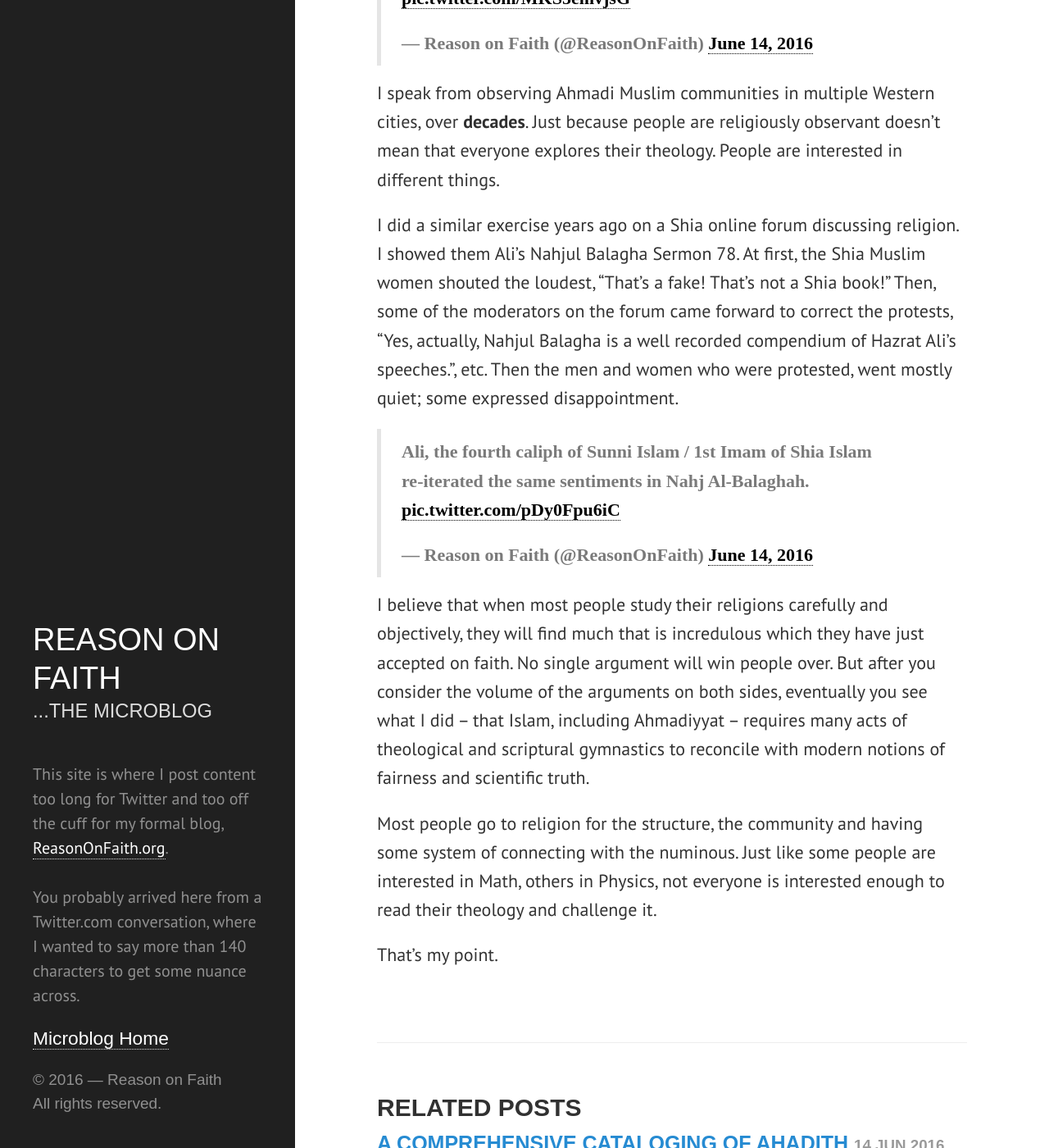
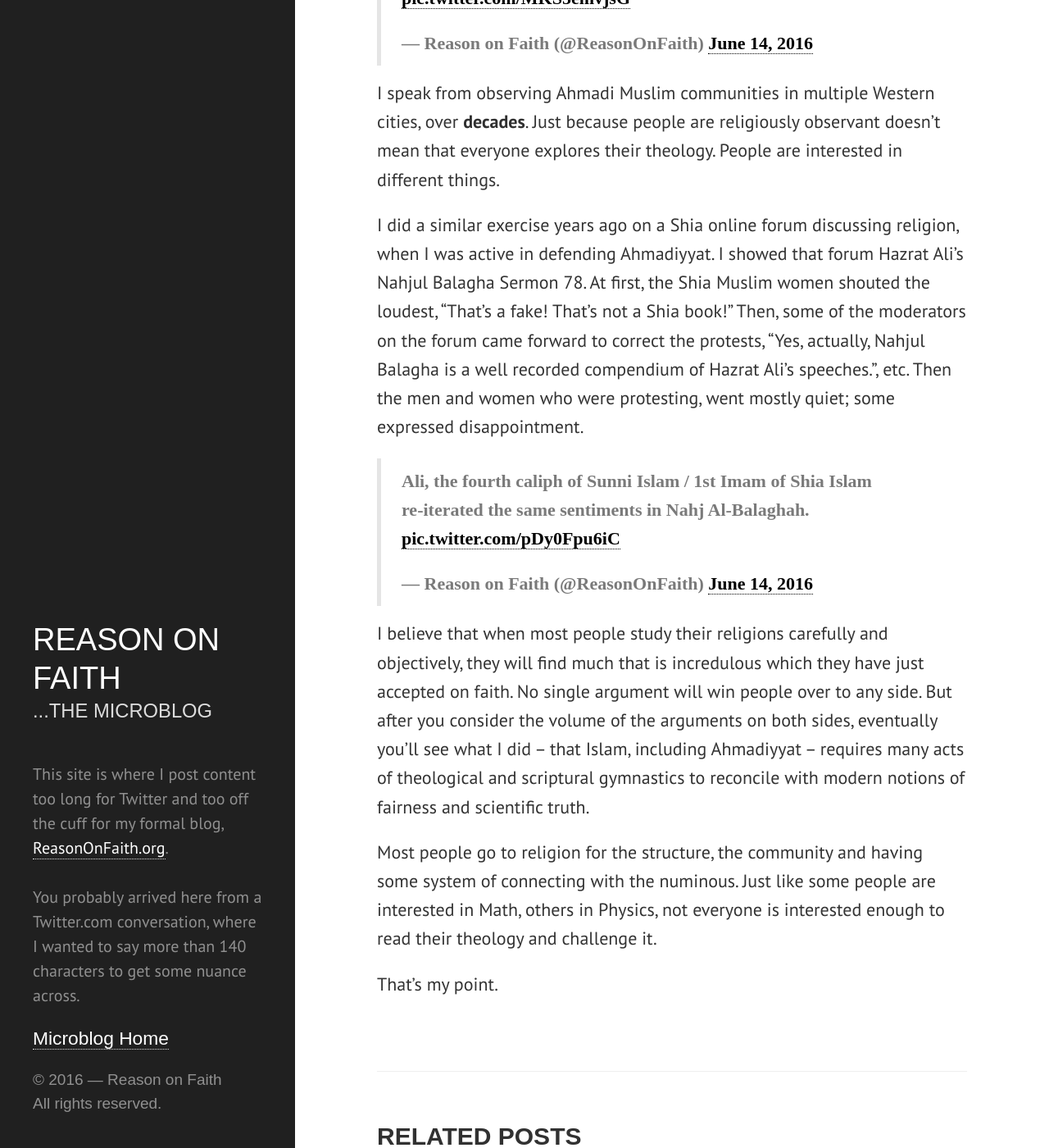
Before and after one commit to ReasonOnFaith/ReasonOnFaith.github.io, a Jekyll site: the page built from _posts/2016-06-14-men-s-superior-mental-faculties-over-women.markdown, in a window 1280 px wide and 1400 px high, scrolled down 3701 px. Shown: the whole window at 82% size. Built offline with Jekyll 4.4.1, drawn with Linux system fonts in a browser that asks for light colours; comment, search, counter and statistics services are not loaded.

Commit message:
Post update: Men's Superior Mental Faculties over Women

```diff
--- a/_posts/2016-06-14-men-s-superior-mental-faculties-over-women.markdown
+++ b/_posts/2016-06-14-men-s-superior-mental-faculties-over-women.markdown
@@ -56,12 +56,12 @@ For those haters: When there are hadith explaining the “deficiency” in women
 
 I speak from observing Ahmadi Muslim communities in multiple Western cities, over **decades**. Just because people are religiously observant doesn’t mean that everyone explores their theology. People are interested in different things.
 
-I did a similar exercise years ago on a Shia online forum discussing religion. I showed them Ali’s Nahjul Balagha Sermon 78. At first, the Shia Muslim women shouted the loudest, “That’s a fake! That’s not a Shia book!” Then, some of the moderators on the forum came forward to correct the protests, “Yes, actually, Nahjul Balagha is a well recorded compendium of Hazrat Ali’s speeches.”, etc. Then the men and women who were protested, went mostly quiet; some expressed disappointment.
+I did a similar exercise years ago on a Shia online forum discussing religion, when I was active in defending Ahmadiyyat. I showed that forum Hazrat Ali’s Nahjul Balagha Sermon 78. At first, the Shia Muslim women shouted the loudest, “That’s a fake! That’s not a Shia book!” Then, some of the moderators on the forum came forward to correct the protests, “Yes, actually, Nahjul Balagha is a well recorded compendium of Hazrat Ali’s speeches.”, etc. Then the men and women who were protesting, went mostly quiet; some expressed disappointment.
 
 <blockquote class="twitter-tweet" data-conversation="none" data-lang="en"><p lang="en" dir="ltr">Ali, the fourth caliph of Sunni Islam / 1st Imam of Shia Islam re-iterated the same sentiments in Nahj Al-Balaghah. <a href="https://t.co/pDy0Fpu6iC">pic.twitter.com/pDy0Fpu6iC</a></p>&mdash; Reason on Faith (@ReasonOnFaith) <a href="https://twitter.com/ReasonOnFaith/status/742669744260648960">June 14, 2016</a></blockquote>
 <script async src="//platform.twitter.com/widgets.js" charset="utf-8"></script>
 
-I believe that when most people study their religions carefully and objectively, they will find much that is incredulous which they have just accepted on faith. No single argument will win people over. But after you consider the volume of the arguments on both sides, eventually you see what I did -- that Islam, including Ahmadiyyat -- requires many acts of theological and scriptural gymnastics to reconcile with modern notions of fairness and scientific truth.
+I believe that when most people study their religions carefully and objectively, they will find much that is incredulous which they have just accepted on faith. No single argument will win people over to any side. But after you consider the volume of the arguments on both sides, eventually you'll see what I did -- that Islam, including Ahmadiyyat -- requires many acts of theological and scriptural gymnastics to reconcile with modern notions of fairness and scientific truth.
 
 Most people go to religion for the structure, the community and having some system of connecting with the numinous. Just like some people are interested in Math, others in Physics, not everyone is interested enough to read their theology and challenge it.
 
```
